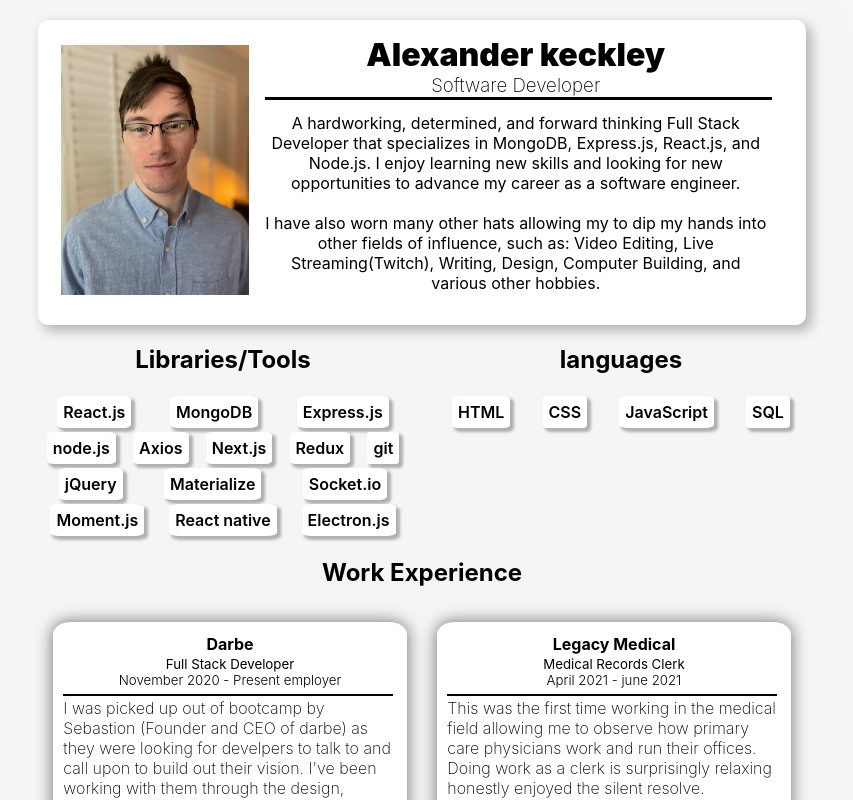
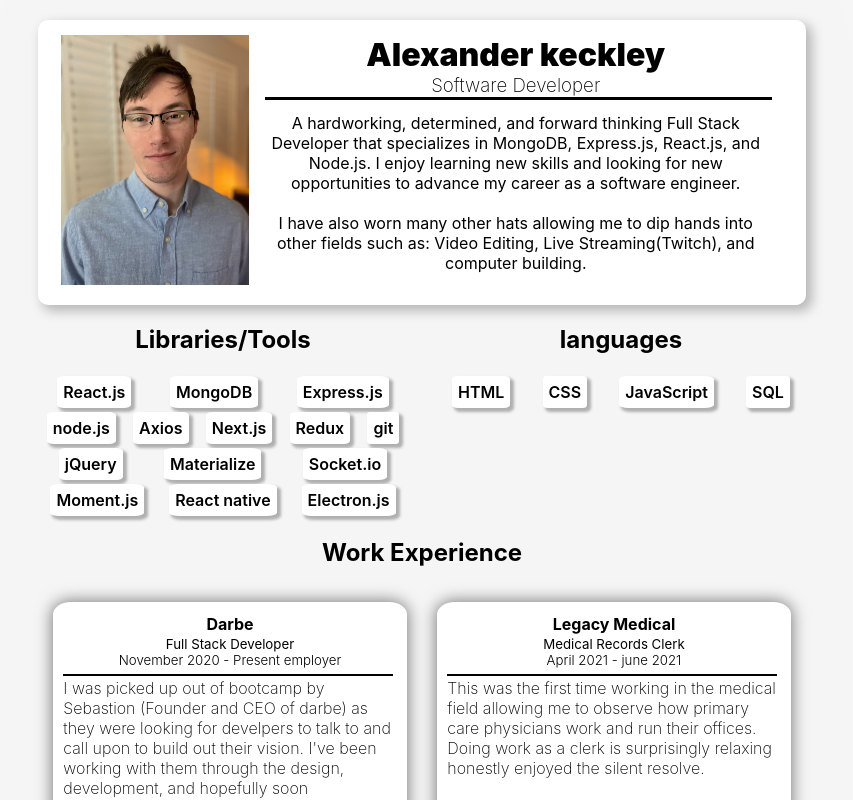
Before and after one commit to Drkeck/Drkeck.github.io, a React (Create React App) app: page / in a window 1280 px wide. Shown: the top 800 px of the page, without its empty margins (218-1071 px from the left). Built offline with nearby package versions, Linux system fonts and the light colour scheme.

Commit message:
need to re-read some of the stuff i put down for my descriptions cause working myself as hard as i did made my sentences not make any sense

```diff
--- a/src/Components/Bio/index.js
+++ b/src/Components/Bio/index.js
@@ -15,7 +15,7 @@ function Bio() {
                 <div className="about-me">
                     <p>A hardworking, determined, and forward thinking Full Stack Developer that specializes in MongoDB, Express.js, React.js, and Node.js. I enjoy learning new skills and looking for new opportunities to advance my career as a software engineer.</p>
                     <br />
-                    <p>I have also worn many other hats allowing my to dip my hands into other fields of influence, such as: Video Editing, Live Streaming(Twitch), Writing, Design, Computer Building, and various other hobbies.</p>
+                    <p>I have also worn many other hats allowing me to dip hands into other fields such as: Video Editing, Live Streaming(Twitch), and computer building.</p>
                 </div>
             </div>
         </div>
```
